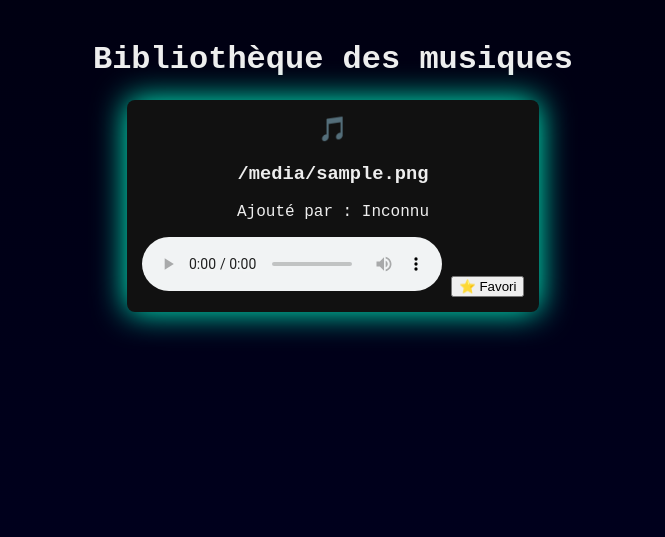
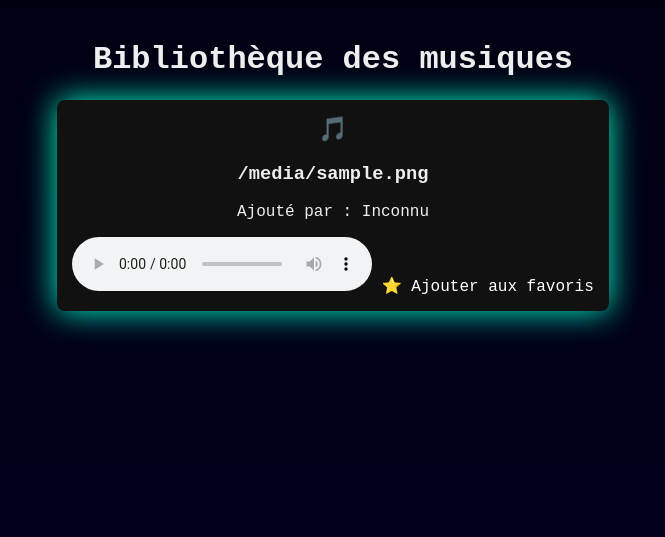
Before and after one commit to retr0-dedsec2/NovaSpark, a Flask app: template templates/playlist.html in a window 1280 px wide. Shown: the part 92-629 px from the top of the page, without its empty margins (307-972 px from the left). Run offline with Flask 3, Linux system fonts and the light colour scheme; the template is opened without the code that fills it: most values are stand-ins (such as "Sample title", 1, 10 or a date in 2020).

Commit message:
Update playlist.html

```diff
--- a/templates/playlist.html
+++ b/templates/playlist.html
@@ -11,7 +11,9 @@ content %}
     <h3>{{ file }}</h3>
     <p>Ajouté par : {{ uploads.get(file, "Inconnu") }}</p>
     <audio controls src="{{ url_for('uploaded_file', filename=file) }}"></audio>
-    <button onclick="addFavorite('{{ file }}')">⭐ Favori</button>
+    <a href="{{ url_for('add_favorite', filename=file) }}"
+      >⭐ Ajouter aux favoris</a
+    >
   </div>
   {% endfor %}
 </div>
```
